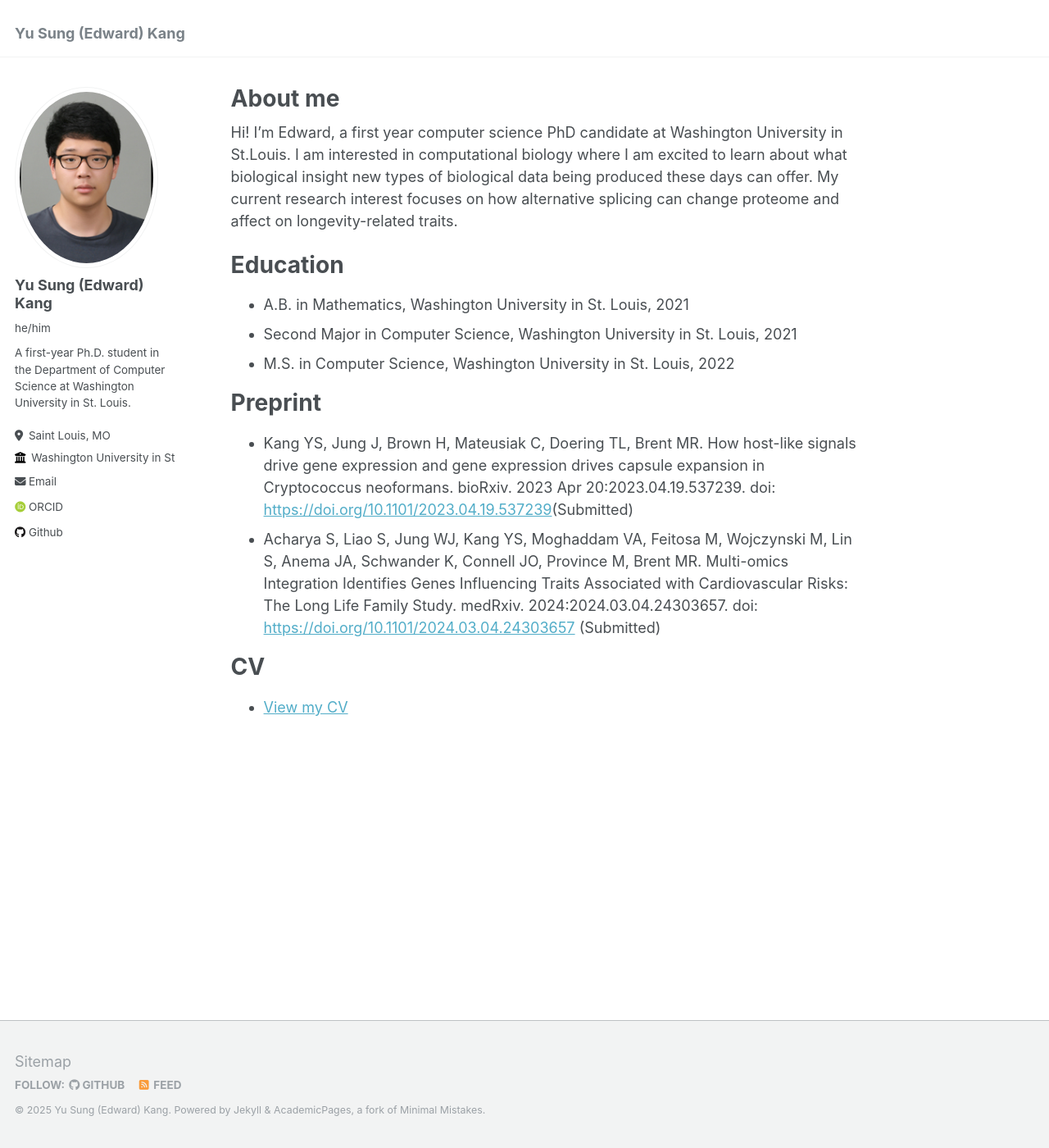
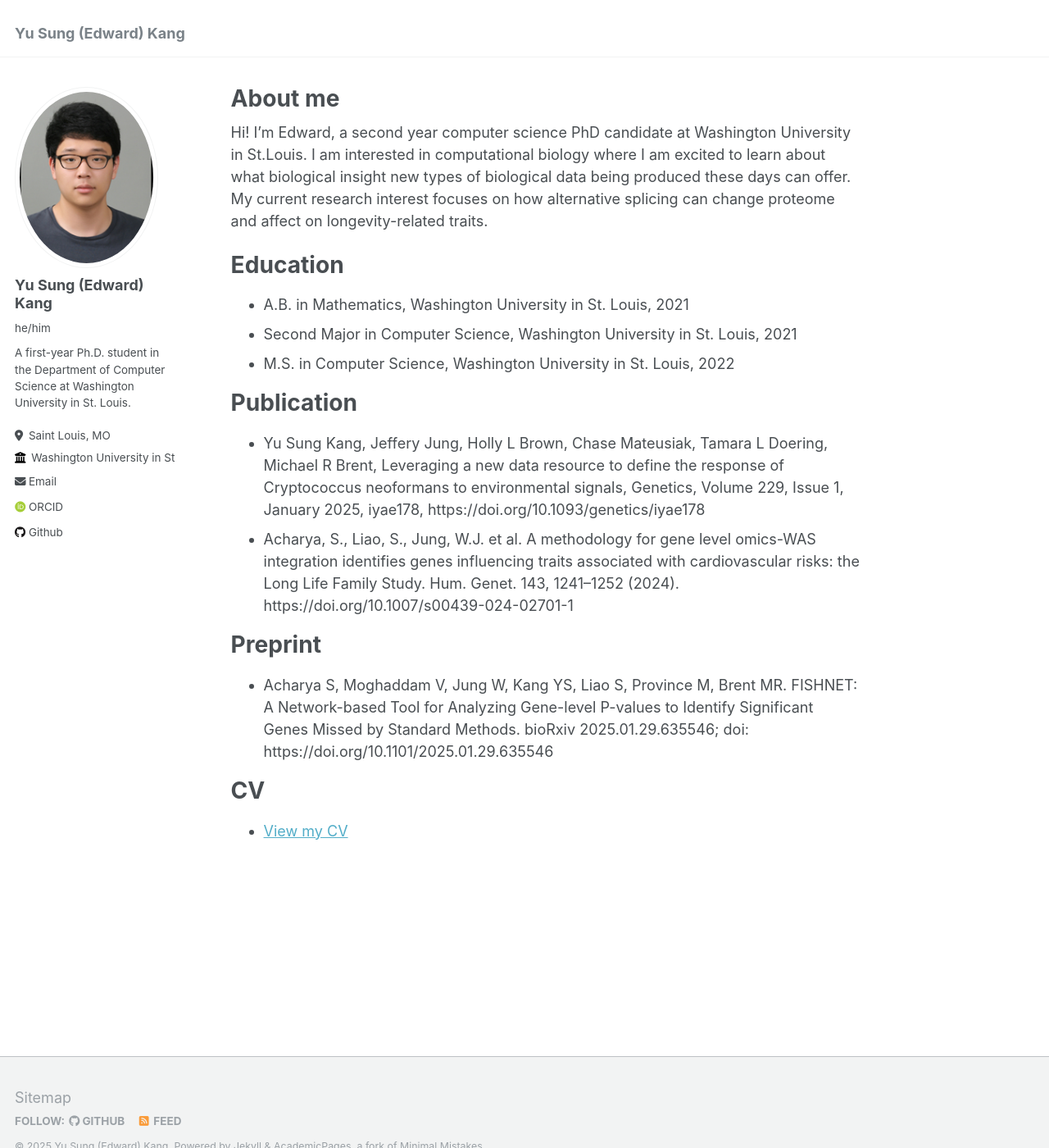
Before and after one commit to edwardkang0925/edwardkang0925.github.io, a Jekyll site: the page built from _pages/about.md, in a window 1280 px wide and 1400 px high. Shown: the whole window at 82% size. Built offline with Jekyll 4.4.1, drawn with Linux system fonts in a browser that asks for light colours; some web fonts are replaced.

Commit message:
Updated about.md

```diff
--- a/_pages/about.md
+++ b/_pages/about.md
@@ -7,7 +7,7 @@ redirect_from:
   - /about.html
 ---
 
-Hi! I'm Edward, a first year computer science PhD candidate at Washington University in St.Louis. I am interested in computational biology where I am excited to learn about what biological insight new types of biological data being produced these days can offer. My current research interest focuses on how alternative splicing can change proteome and affect on longevity-related traits.
+Hi! I'm Edward, a second year computer science PhD candidate at Washington University in St.Louis. I am interested in computational biology where I am excited to learn about what biological insight new types of biological data being produced these days can offer. My current research interest focuses on how alternative splicing can change proteome and affect on longevity-related traits.
 
 Education
 ======
@@ -15,10 +15,15 @@ Education
 - Second Major in Computer Science, Washington University in St. Louis, 2021
 - M.S. in Computer Science, Washington University in St. Louis, 2022
 
+Publication
+======
+- Yu Sung Kang, Jeffery Jung, Holly L Brown, Chase Mateusiak, Tamara L Doering, Michael R Brent, Leveraging a new data resource to define the response of Cryptococcus neoformans to environmental signals, Genetics, Volume 229, Issue 1, January 2025, iyae178, https://doi.org/10.1093/genetics/iyae178
+- Acharya, S., Liao, S., Jung, W.J. et al. A methodology for gene level omics-WAS integration identifies genes influencing traits associated with cardiovascular risks: the Long Life Family Study. Hum. Genet. 143, 1241–1252 (2024). https://doi.org/10.1007/s00439-024-02701-1
+
+
 Preprint
 ======
-- Kang YS, Jung J, Brown H, Mateusiak C, Doering TL, Brent MR. How host-like signals drive gene expression and gene expression drives capsule expansion in Cryptococcus neoformans. bioRxiv. 2023 Apr 20:2023.04.19.537239. doi: [https://doi.org/10.1101/2023.04.19.537239](https://doi.org/10.1101/2023.04.19.537239)(Submitted)
-- Acharya S, Liao S, Jung WJ, Kang YS, Moghaddam VA, Feitosa M, Wojczynski M, Lin S, Anema JA, Schwander K, Connell JO, Province M, Brent MR. Multi-omics Integration Identifies Genes Influencing Traits Associated with Cardiovascular Risks: The Long Life Family Study. medRxiv. 2024:2024.03.04.24303657. doi: [https://doi.org/10.1101/2024.03.04.24303657](https://doi.org/10.1101/2024.03.04.24303657) (Submitted)
+- Acharya S, Moghaddam V, Jung W, Kang YS, Liao S, Province M, Brent MR. FISHNET: A Network-based Tool for Analyzing Gene-level P-values to Identify Significant Genes Missed by Standard Methods. bioRxiv 2025.01.29.635546; doi: https://doi.org/10.1101/2025.01.29.635546
 
 CV
 ======
```
